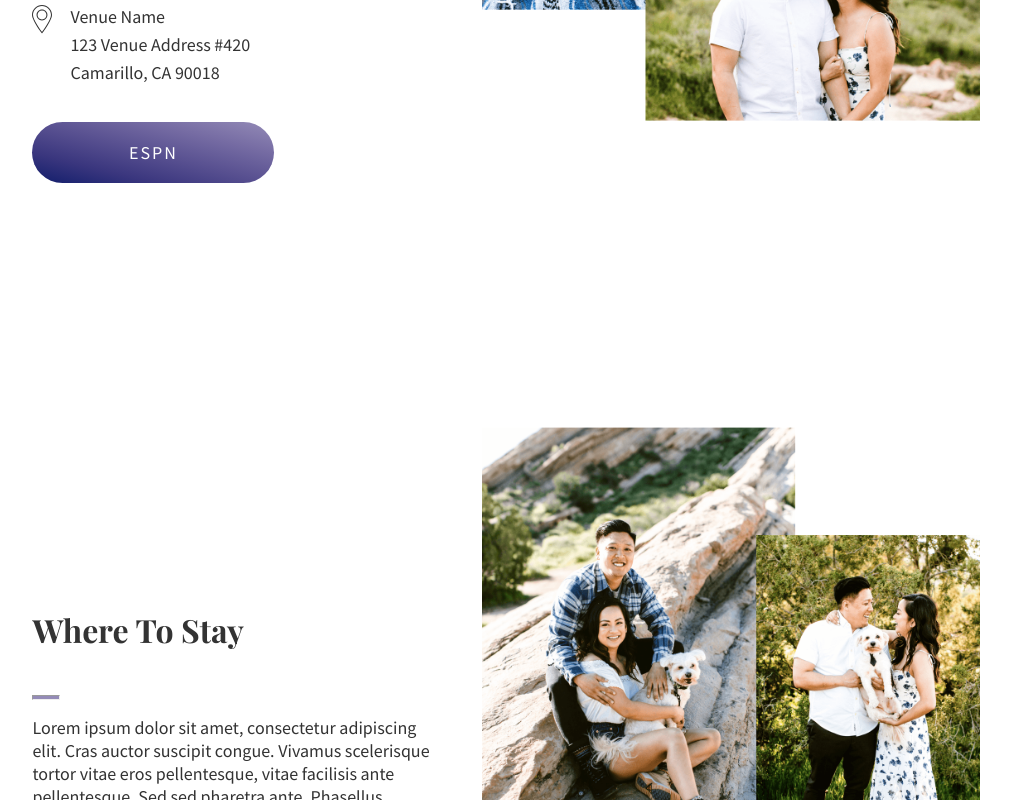
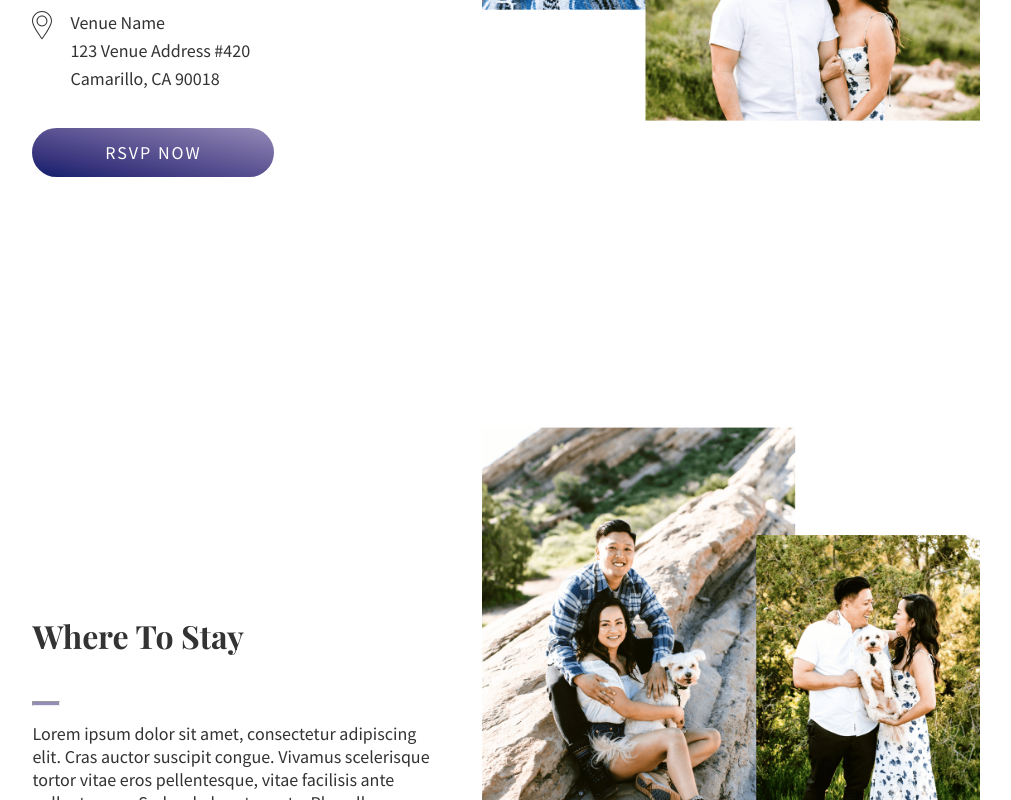
Before and after one commit to imthatguydavid/changdup, a React (Create React App) app: page / in a window 1280 px wide. Shown: the part 1240-2040 px from the top of the page, without its empty margins (134-1145 px from the left). Built offline with nearby package versions, Linux system fonts and the light colour scheme.

Commit message:
change carousel animate from % to rem

```diff
--- a/src/App.js
+++ b/src/App.js
@@ -40,10 +40,9 @@ export default function App() {
         title="Wedding Details"
         lineTwo={weddingDetailsWhen}
         lineThree={weddingDetailLocation}
-        buttonTxt="RSVP NOW"
         image={require('../src/static/wedding-details.png')}
-        link='https://www.espn.com'
-        linkTitle='espn'
+        link='https://changdup.app.rsvpify.com/'
+        linkTitle='RSVP NOW'
       />
       <div className="spacing"/>
       <Section
--- a/src/components/Carousel.js
+++ b/src/components/Carousel.js
@@ -68,16 +68,16 @@ function Carousel(props) {
 
   function slideRight() {
     if(slidePosition === -46) {
-      sliderRef.current.animate([{transform: `translateX(${slidePosition}%)`}, {transform: `translateX(0%)`}], options);
+      sliderRef.current.animate([{transform: `translateX(${slidePosition}rem)`}, {transform: `translateX(0rem)`}], options);
       setPosition(0);
       return;
     }
-    sliderRef.current.animate([{transform: `translateX(${slidePosition}%)`}, {transform: `translateX(${slidePosition - 23}%)`}], options)
+    sliderRef.current.animate([{transform: `translateX(${slidePosition}rem)`}, {transform: `translateX(${slidePosition - 23}rem)`}], options)
     setPosition(slidePosition - 23);
   }
 
   function slideLeft() {
-    sliderRef.current.animate([{transform: `translateX(${slidePosition}%)`}, {transform: `translateX(${slidePosition + 23}%)`}], options)
+    sliderRef.current.animate([{transform: `translateX(${slidePosition}rem)`}, {transform: `translateX(${slidePosition + 23}rem)`}], options)
     setPosition(slidePosition + 23);
   }
 
--- a/src/components/Section.js
+++ b/src/components/Section.js
@@ -59,12 +59,19 @@ const longText = {
 };
 const linkContainer = {
   marginTop: 33,
-  padding: '1px 21px',
+  padding: '13px 21px',
   borderRadius: '50px',
   textAlign: 'center',
   width: 200,
   backgroundImage: 'linear-gradient(to right top, #111d6b, #3a367e, #595191, #776da4, #948bb7)',
+  color: '#fff',
+  textTransform: 'uppercase',
+  cursor: 'pointer',
+  letterSpacing: 2,
 };
+const link = {
+  margin: 0
+}
 
 
 const Section = props => (
@@ -96,11 +103,9 @@ const Section = props => (
           </div>
         }
         { props.link &&
-        <div style={linkContainer}>
-          <p>
-            <a href={props.link} target='_blank'>
+        <div style={linkContainer} onClick={() => window.open(props.link, '_blank')}>
+          <p style={link}>
             {props.linkTitle}
-            </a>
           </p>
         </div>
         }
```
